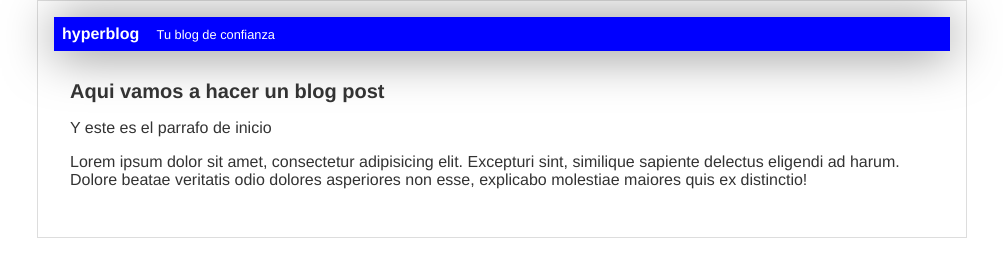
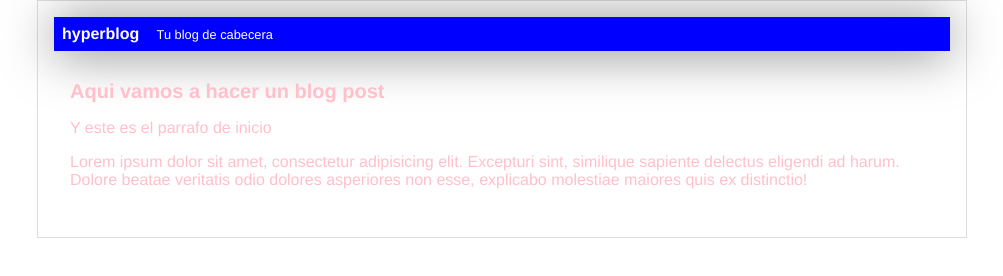
Before and after one commit to anyelicardenas/hyperblog, a plain HTML site: page index.html in a window 1280 px wide. Shown: the whole page, without its empty margins (138-1141 px from the left). Drawn offline with Linux system fonts and the light colour scheme.

Commit message:
modifique la cabecera y el color del texto

```diff
--- a/estilos.css
+++ b/estilos.css
@@ -1,5 +1,5 @@
 body{
-    color: #333;
+    color: pink;
     text-align: center;
     font-family: 'Franklin Gothic Medium', 'Arial Narrow', Arial, sans-serif;
     font-size: 16px;
--- a/index.html
+++ b/index.html
@@ -7,7 +7,7 @@
         <div id="container">
             <div id="cabecera">
                 hyperblog
-                <span id="tagline">Tu blog de confianza</span>
+                <span id="tagline">Tu blog de cabecera</span>
             </div>
                 <div id="post">
                 <h1>Aqui vamos a hacer un blog post</h1>
```
